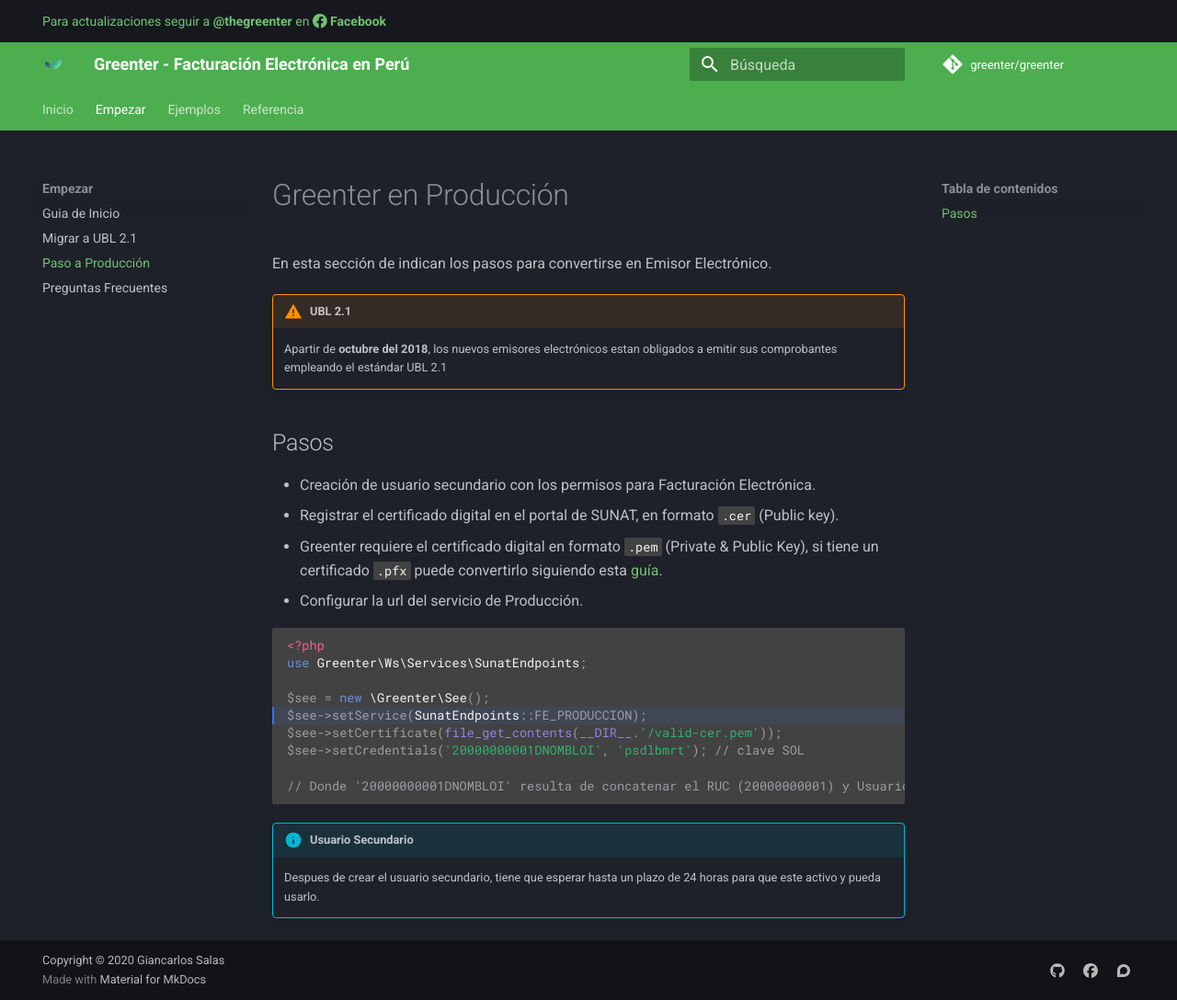
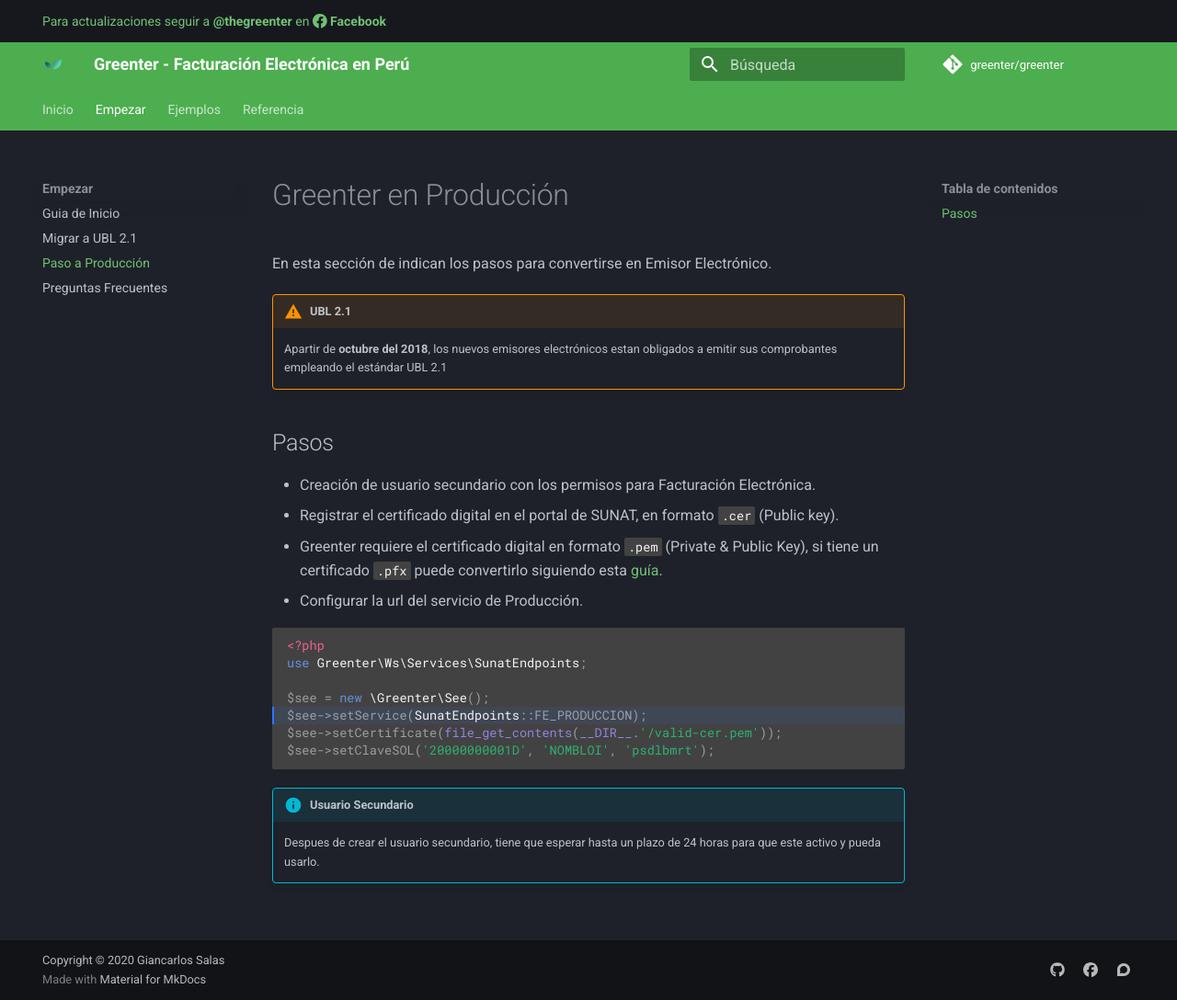
Before and after one commit to thegreenter/docs, an MkDocs documentation site: the page built from docs/production.md, in a window 1280 px wide and 1088 px high. Shown: the whole window at 92% size. Built offline with MkDocs 1.6.1 and Material for MkDocs 9.7.7, drawn with Linux system fonts in a browser that asks for light colours.

Commit message:
Use setClaveSOL on production

````diff
--- a/docs/production.md
+++ b/docs/production.md
@@ -20,9 +20,7 @@
 $see = new \Greenter\See();
 $see->setService(SunatEndpoints::FE_PRODUCCION);
 $see->setCertificate(file_get_contents(__DIR__.'/valid-cer.pem'));
-$see->setCredentials('20000000001DNOMBLOI', 'psdlbmrt'); // clave SOL
-
-// Donde '20000000001DNOMBLOI' resulta de concatenar el RUC (20000000001) y Usuario SOL (DNOMBLOI).
+$see->setClaveSOL('20000000001D', 'NOMBLOI', 'psdlbmrt');
 ```
 
 !!! info "Usuario Secundario"
````
